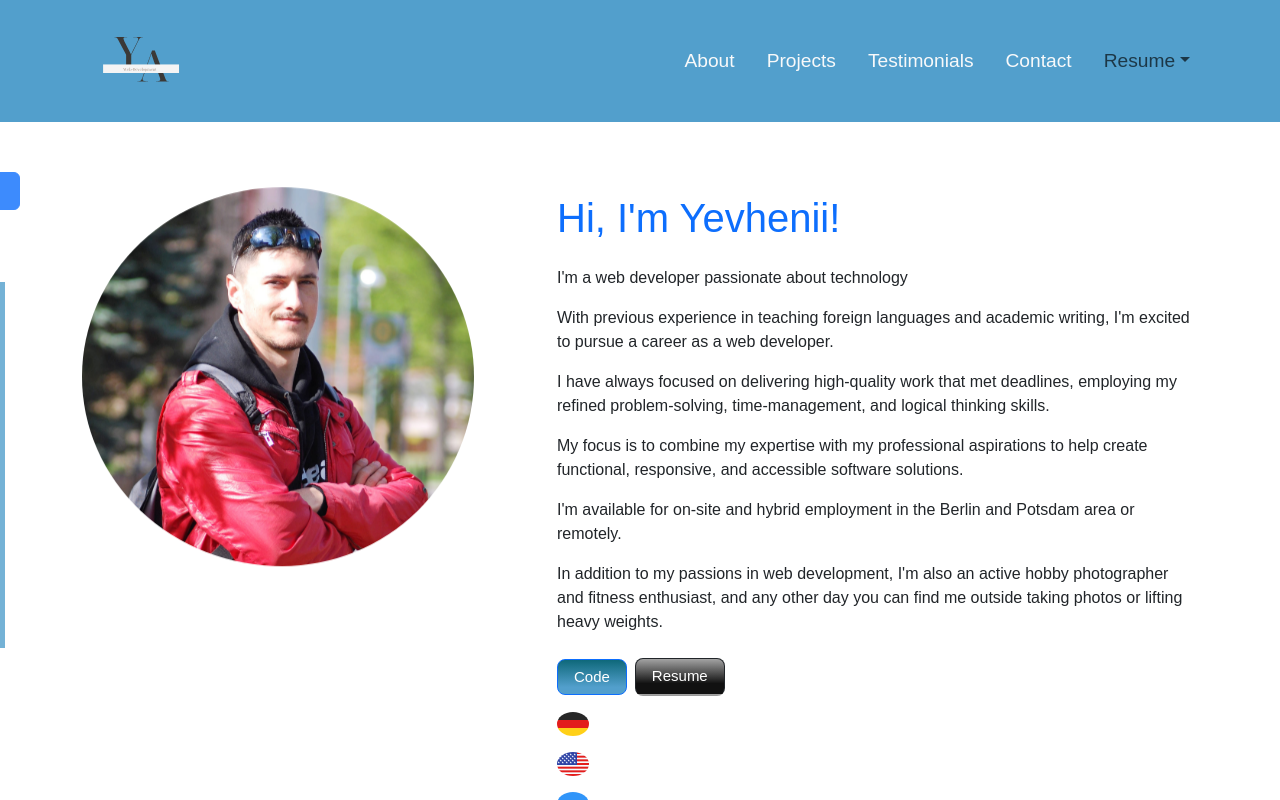
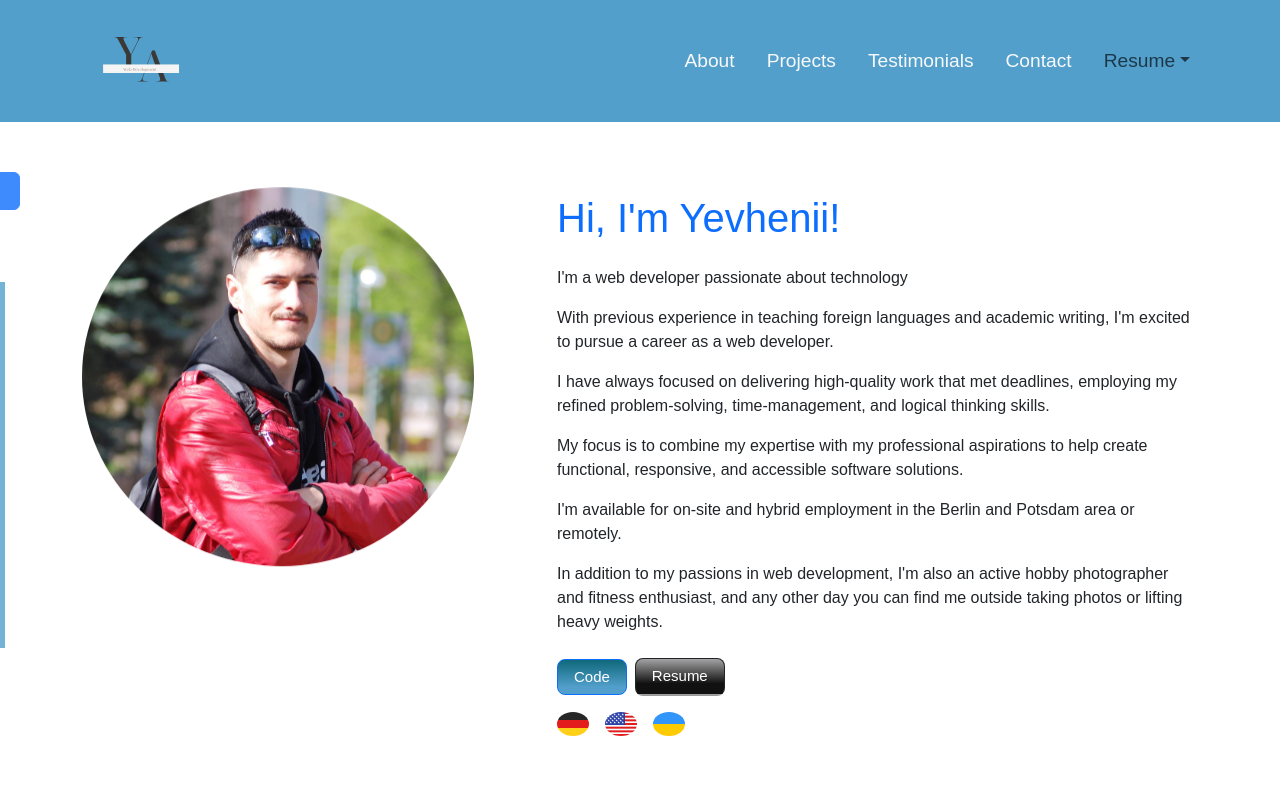
Before and after one commit to yevheniiairapetian/portfolio, a React (Create React App) app in the folder portfolio/: page / in a window 1280 px wide. Both pictures are taken after a click on the button "Resume". Shown: the top 800 px of the page. Built offline with nearby package versions, Linux system fonts and the light colour scheme.

Commit message:
style: change about page resume buttons  direction

```diff
--- a/portfolio/src/components/about-view/about-view.jsx
+++ b/portfolio/src/components/about-view/about-view.jsx
@@ -12,15 +12,16 @@ import deCV from "./img/Yevhenii-Airapetian-DE.pdf";
 
 export const AboutView = () => {
 	function showDownloadLinks(){
-        let linkDE = $('.download-de');
-        let linkEN = $('.download-en');
-        let linkUK = $('.download-uk');
+        // let linkDE = $('.download-de');
+        // let linkEN = $('.download-en');
+        // let linkUK = $('.download-uk');
+        let resumes = $('.resumes');
         // if (linkDE.style.display == "none" && linkEN.style.display == "none" && linkUK.style.display == "none") {
 
-          linkDE.fadeToggle();
-          linkEN.fadeToggle();
-          linkUK.fadeToggle();
-
+          // linkDE.fadeToggle();
+          // linkEN.fadeToggle();
+          // linkUK.fadeToggle();
+          resumes.fadeToggle();
 
 
         // }else{
@@ -32,14 +33,16 @@ export const AboutView = () => {
       }
 
       function closeDownloadLinks(){
-        let linkDE = $('.download-de');
-        let linkEN = $('.download-en');
-        let linkUK = $('.download-uk');
+        let resumes = $('.resumes');
+        // let linkDE = $('.download-de');
+        // let linkEN = $('.download-en');
+        // let linkUK = $('.download-uk');
         // if (linkDE.style.display == "none" && linkEN.style.display == "none" && linkUK.style.display == "none") {
 
-          linkDE.fadeOut();
-          linkEN.fadeOut();
-          linkUK.fadeOut();
+          // linkDE.fadeOut();
+          // linkEN.fadeOut();
+          // linkUK.fadeOut();
+          resumes.fadeOut();
 
 
 
@@ -82,12 +85,12 @@ export const AboutView = () => {
                 <span title="* Download zip folder with resumes. You might need to use a file archiver to view the files" className="about-buttons-big-screen resumeBig">Resume</span>
 
                 </Button><br/>
+                <div className="resumes">
+                <Link to={deCV} title="Klicken Sie hier, um meinen Lebenslauf auf Deutsch herunterzuladen" className="download-de" target="_blank" download="Yevhenii-Airapetian-DE.pdf"><Image roundedCircle className="flags mt-3 me-3" src={deImg} alt="An icon showing the German flag"/></Link>
+            <Link to={usCV} title="Click here to download my resume in English" className="download-en" target="_blank" download="Yevhenii-Airapetian-EN.pdf"><Image roundedCircle className="flags mt-3 me-3" src={usImg} alt="An icon showing the USA flag"/></Link>
+            <Link to={uaCV} title="Натисніть тут, щоб завантажити моє резюме українською мовою" className="download-uk" target="_blank" download="Yevhenii-Airapetian-UK.pdf"><Image roundedCircle className="flags mt-3 me-3" src={ukraineImg} alt="An icon showing Ukrainian flag"/></Link>
 
-                <Link to={deCV} title="Download the resume version in German" className="download-de" target="_blank" download="Yevhenii-Airapetian-DE.pdf"><Image roundedCircle className="flags mt-3 me-3" src={deImg} alt="An icon showing the German flag"/></Link>
-            <Link to={usCV} title="Download the resume version in English" className="download-en" target="_blank" download="Yevhenii-Airapetian-EN.pdf"><Image roundedCircle className="flags mt-3 me-3" src={usImg} alt="An icon showing the USA flag"/></Link>
-            <Link to={uaCV} title="Download the resume version in Ukrainian" className="download-uk" target="_blank" download="Yevhenii-Airapetian-UK.pdf"><Image roundedCircle className="flags mt-3 me-3" src={ukraineImg} alt="An icon showing Ukrainian flag"/></Link>
-
-
+            </div>
                 </Col>
             </Row>
 
--- a/portfolio/src/components/about-view/css/about.css
+++ b/portfolio/src/components/about-view/css/about.css
@@ -25,9 +25,12 @@
     initial-value: #a3a3a3;
     inherits: false;
 }
+.resumes{
+    display:none;
+}
 
-a.download-de, a.download-en, a.download-uk{
-    display:none;
+.flags{
+    display:inline;
     text-decoration: none !important;
     border-bottom: none !important;
 }
@@ -98,6 +101,8 @@ button.resume {
     transition: --ResumeGradColor1 0.3s ease-out, --ResumeGradColor2 0.3s ease-out;
 }
 
+
+
 button.resume:hover {
     /* padding-bottom: 6px; */
     background: hsla(0, 0%, 7%, 1);
```
